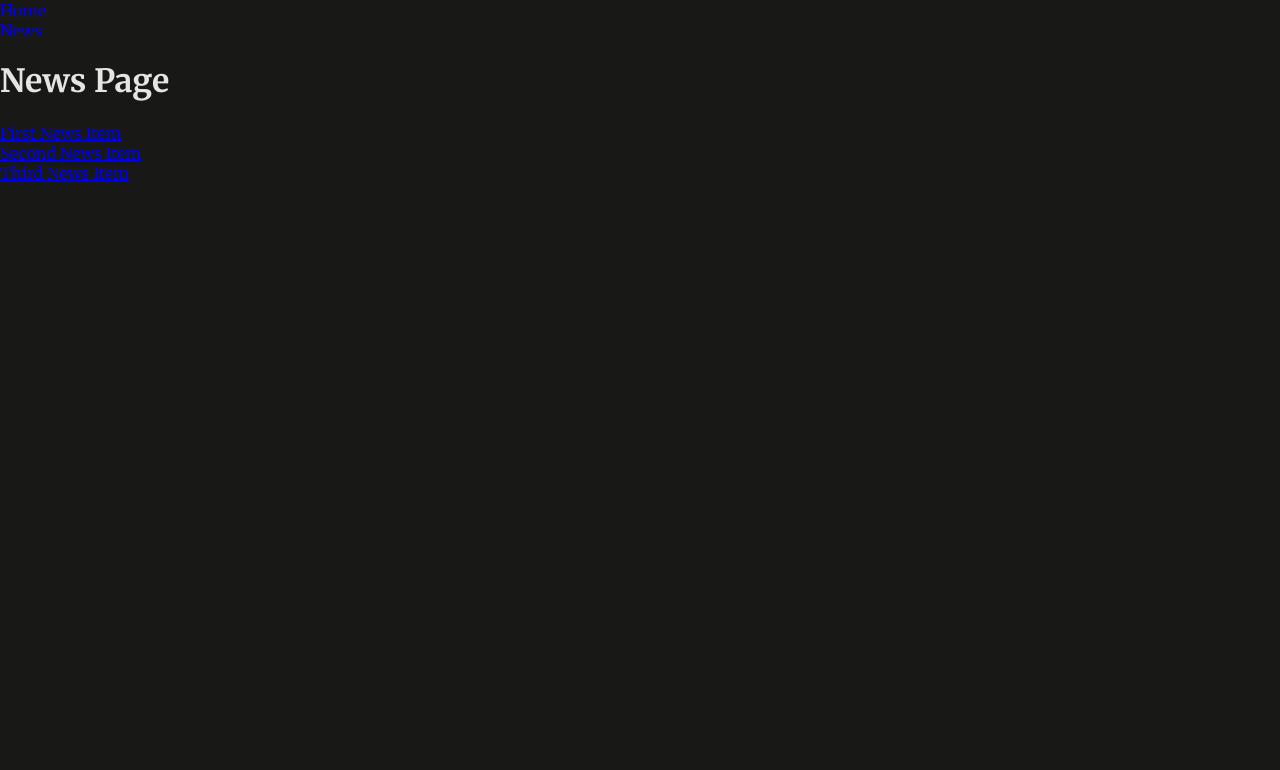
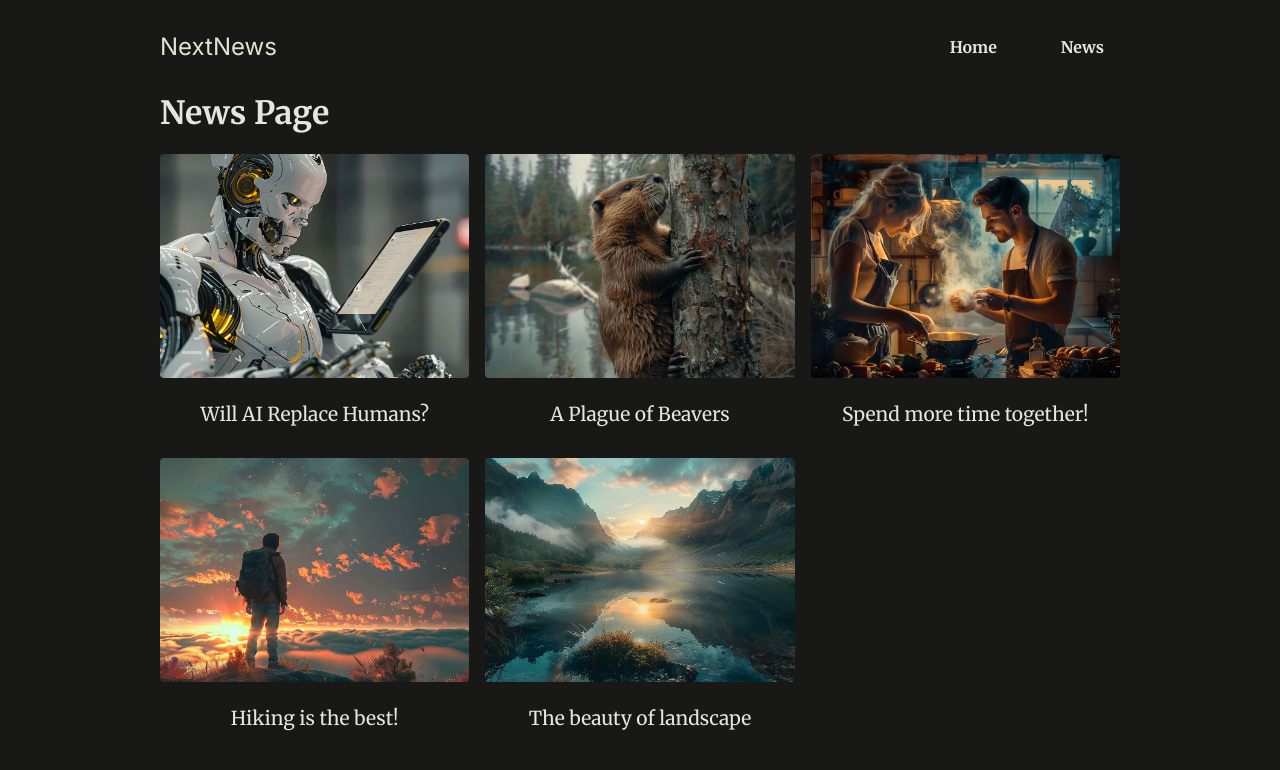
Before and after one commit to fullengineer/news-feed, a Next.js app: page /news in a window 1280 px wide. Shown: the top 770 px of the page. Built offline with nearby package versions, Linux system fonts and the light colour scheme.

Commit message:
Add news data and styling.

```diff
--- a/app/layout.js
+++ b/app/layout.js
@@ -11,8 +11,10 @@
   return (
     <html lang="en">
       <body>
-        <MainHeader />
-        {children}
+        <div id="page">
+          <MainHeader />
+          {children}
+        </div>
       </body>
     </html>
   );
--- a/app/news/page.js
+++ b/app/news/page.js
@@ -1,19 +1,20 @@
 import Link from 'next/link';
+
+import { DUMMY_NEWS } from '@/dummy-news';
 
 export default function NewsPage() {
   return (
     <>
       <h1>News Page</h1>
-      <ul>
-        <li>
-          <Link href="/news/first-news">First News Item</Link>
-        </li>
-        <li>
-          <Link href="/news/second-news">Second News Item</Link>
-        </li>
-        <li>
-          <Link href="/news/third-news">Third News Item</Link>
-        </li>
+      <ul className="news-list">
+        {DUMMY_NEWS.map(newsItem => (
+          <li key={newsItem.id}>
+            <Link href={`/news/${newsItem.slug}`}>
+              <img src={`/images/news/${newsItem.image}`} alt={newsItem.title} />
+              <span>{newsItem.title}</span>
+            </Link>
+          </li>
+        ))}
       </ul>
     </>
   );
--- a/components/main-header.js
+++ b/components/main-header.js
@@ -2,7 +2,11 @@
 
 export default function MainHeader() {
   return (
-    <header>
+    <header id="main-header">
+      <div id="logo">
+        <Link href="/">NextNews</Link>
+      </div>
+      <nav>
         <ul>
           <li>
             <Link href="/">Home</Link>
@@ -11,6 +15,7 @@
             <Link href="/news">News</Link>
           </li>
         </ul>
+      </nav>
     </header>
   );
 }
--- /dev/null
+++ b/dummy-news.js
@@ -0,0 +1,43 @@
+export const DUMMY_NEWS = [
+  {
+    id: 'n1',
+    slug: 'will-ai-replace-humans',
+    title: 'Will AI Replace Humans?',
+    image: 'ai-robot.jpg',
+    date: '2021-07-01',
+    content:
+      'Since late 2022 AI is on the rise and therefore many people worry whether AI will replace humans. The answer is not that simple. AI is a tool that can be used to automate tasks, but it can also be used to augment human capabilities. The future is not set in stone, but it is clear that AI will play a big role in the future. The question is how we will use it.',
+  },
+  {
+    id: 'n2',
+    slug: 'beaver-plague',
+    title: 'A Plague of Beavers',
+    image: 'beaver.jpg',
+    date: '2022-05-01',
+    content: 'Beavers are taking over the world. They are building dams everywhere and flooding entire cities. What can we do to stop them?',
+  },
+  {
+    id: 'n3',
+    slug: 'couple-cooking',
+    title: 'Spend more time together!',
+    image: 'couple-cooking.jpg',
+    date: '2024-03-01',
+    content: 'Cooking together is a great way to spend more time with your partner. It is fun and you get to eat something delicious afterwards. What are you waiting for? Get cooking!',
+  },
+  {
+    id: 'n4',
+    slug: 'hiking',
+    title: 'Hiking is the best!',
+    image: 'hiking.jpg',
+    date: '2024-01-01',
+    content: 'Hiking is a great way to get some exercise and enjoy the great outdoors. It is also a great way to clear your mind and reduce stress. So what are you waiting for? Get out there and start hiking!',
+  },
+  {
+    id: 'n5',
+    slug: 'landscape',
+    title: 'The beauty of landscape',
+    image: 'landscape.jpg',
+    date: '2022-07-01',
+    content: 'Landscape photography is a great way to capture the beauty of nature. It is also a great way to get outside and enjoy the great outdoors. So what are you waiting for? Get out there and start taking some pictures!',
+  },
+];
```
Also changed, not shown: app/news/[id]/page.js (deleted, +0 -10 lines), app/news/[slug]/page.js (added, +17 -0 lines). Lines whose indentation alone changed are shown as unchanged.
